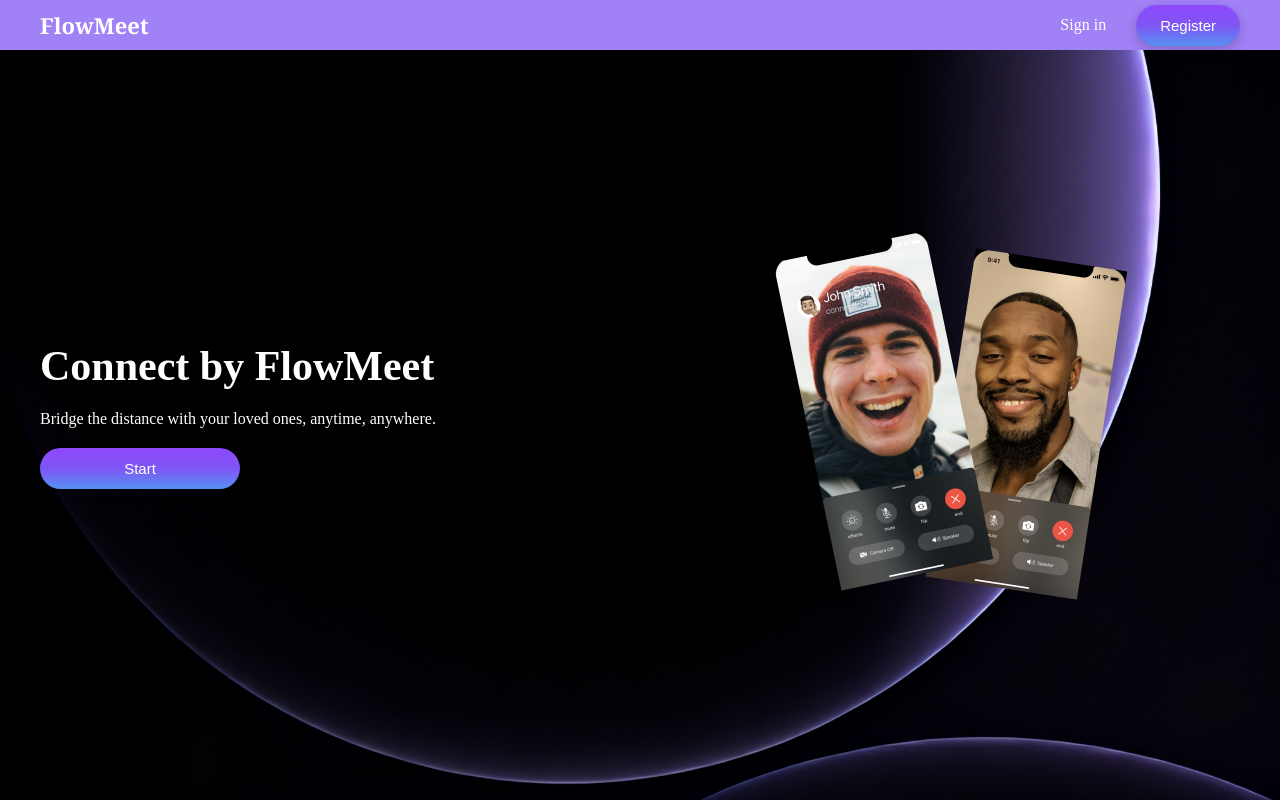
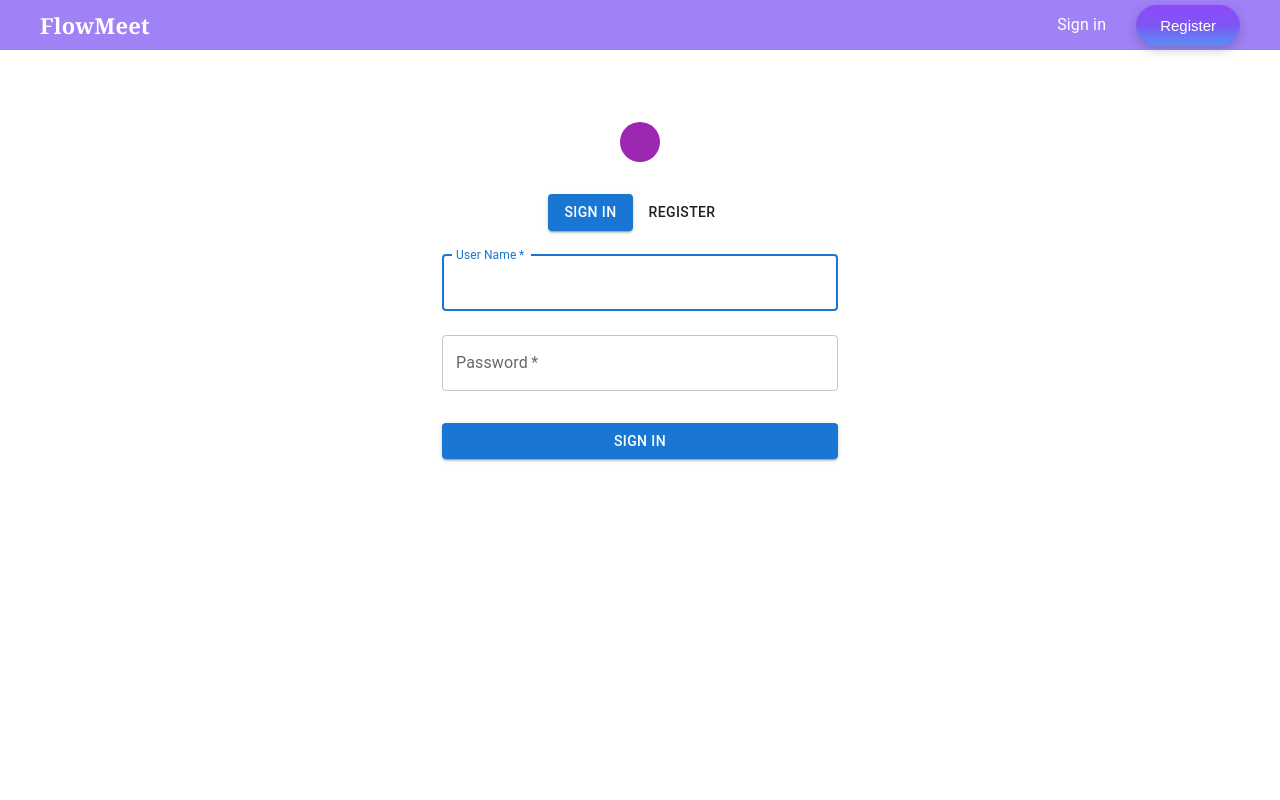
Before and after one commit to Lab-Dev-Pranav/FlowMeet, a React (Vite) app in the folder Frontend/: page /#/auth in a window 1280 px wide. Built offline with nearby package versions, Linux system fonts and the light colour scheme; some icons are missing.

Commit message:
env.js info edited

```diff
--- a/Frontend/src/App.jsx
+++ b/Frontend/src/App.jsx
@@ -1,5 +1,5 @@
 import './App.css'
-import { Route, Routes, BrowserRouter as Router } from 'react-router-dom'
+import { Route, Routes, HashRouter as Router } from 'react-router-dom'
 import LandingPage from './pages/landing.jsx'
 import Authentication from './pages/Authentication.jsx'
 import { AuthProvider } from './contexts/AuthContexts.jsx'
--- a/Frontend/src/components/nav.jsx
+++ b/Frontend/src/components/nav.jsx
@@ -1,5 +1,5 @@
 import { useContext, useState } from 'react'
-import { Link } from 'react-router-dom'
+import { Link, useLocation } from 'react-router-dom'
 import { authContext } from '../contexts/AuthContexts.jsx'
 import './nav.css'
 import IconButton from '@mui/material/IconButton';
@@ -8,6 +8,7 @@ import ReStoreIcon from '@mui/icons-material/Restore';
 
 function Navbar() {
   const [menuOpen, setMenuOpen] = useState(false)
+  const location = useLocation()
   const { userData, handleLogout } = useContext(authContext)
 
   const closeMenu = () => setMenuOpen(false)
@@ -31,7 +32,7 @@ function Navbar() {
 
       }
         {
-          window.location.pathname === "/home" && userData ? (
+          location.pathname === "/home" && userData ? (
             <li>
               <Link
                 to="/history"
--- a/Frontend/src/pages/videomeet.jsx
+++ b/Frontend/src/pages/videomeet.jsx
@@ -1,4 +1,5 @@
 import React, { useEffect, useRef, useState } from 'react';
+import { useLocation, useNavigate } from 'react-router-dom';
 import { io } from 'socket.io-client';
 import "./videomeet.css";
 import Box from '@mui/material/Box';
@@ -74,6 +75,9 @@ const RemoteVideoTile = React.memo(function RemoteVideoTile({
 });
 
 function VideoMeet() {
+  const navigate = useNavigate();
+  const location = useLocation();
+
   // Refs
   const socketRef = useRef(null);
   const socketIdRef = useRef(null);
@@ -621,7 +625,7 @@ function VideoMeet() {
       console.log("Connected to socket server");
 
       // ✅ FIXED: Emit from socketRef.current, not socketIdRef.current
-      socketRef.current.emit('join_call', window.location.href, username);
+      socketRef.current.emit('join_call', location.pathname, username);
       socketIdRef.current = socketRef.current.id;
 
       // Handle chat messages
@@ -878,9 +882,7 @@ function VideoMeet() {
   };
 
   let handleEndCall = () => {
-    //redirect to home
-    window.location.href = "/home";
-
+    navigate("/home");
   }
 
   // Cleanup on unmount
```
